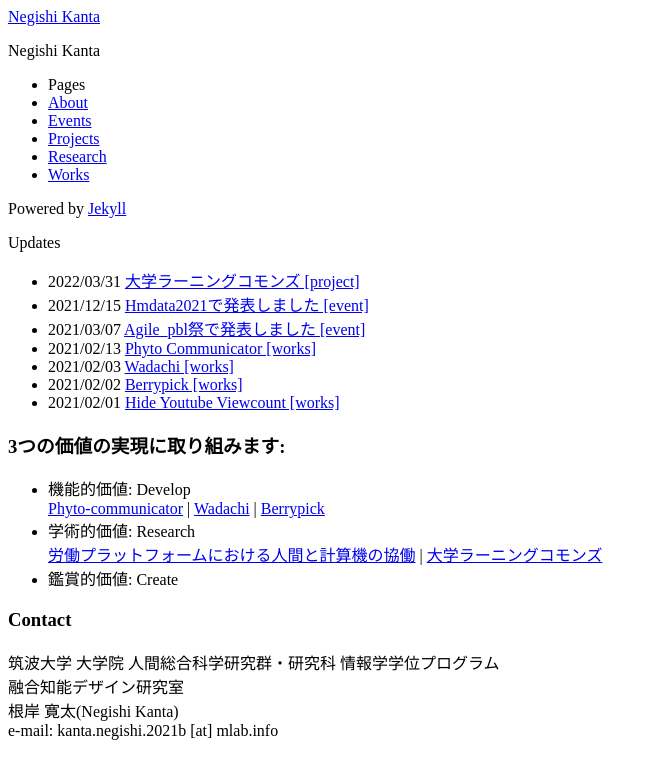
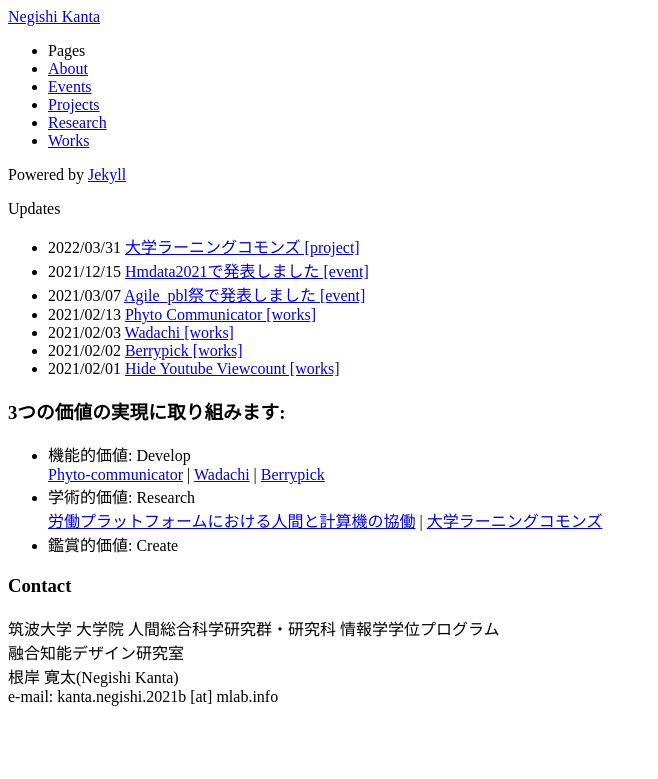
Before and after one commit to negicy/Nexicon, a Jekyll site: the page built from index.md, in a window 1280 px wide. Shown: the top 779 px of the page, without its empty margins (0-658 px from the left). Built offline with Jekyll 4.4.1, drawn with Linux system fonts in a browser that asks for light colours; a style sheet for code colours, icons or effects is not loaded.

Commit message:
Delete description

```diff
--- a/_config.yml
+++ b/_config.yml
@@ -21,7 +21,7 @@
 title: Negishi Kanta
 email:
 description: >- # this means to ignore newlines until "baseurl:"
-  Negishi Kanta
+
 baseurl: "https://neginex.github.io/Nexicon" # the subpath of your site, e.g. /blog
 # url: "http://ejjoo.github.io" # the base hostname & protocol for your site, e.g. http://example.com
 github_username: neginex
```
